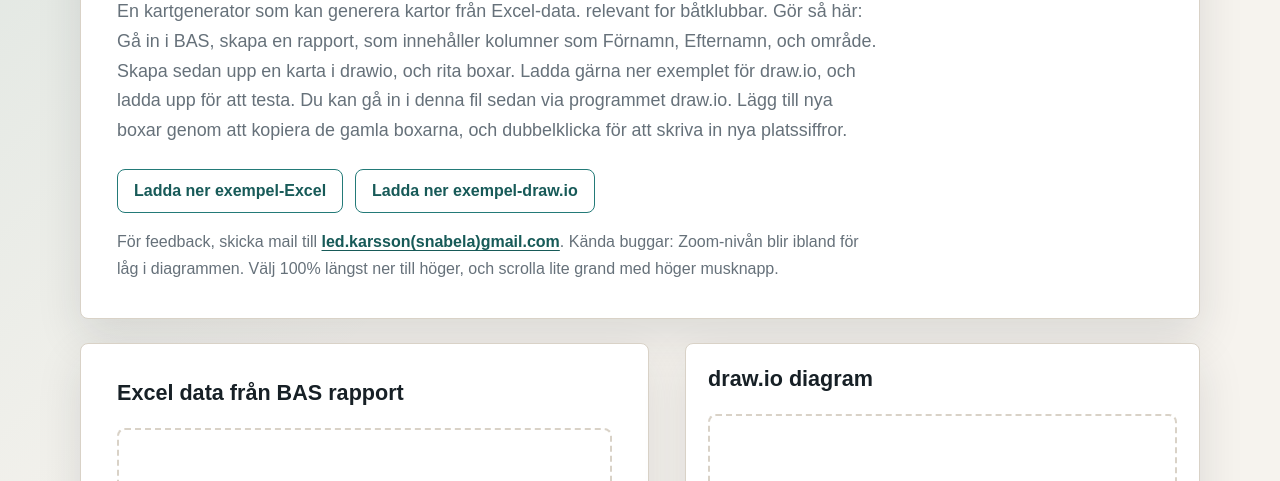
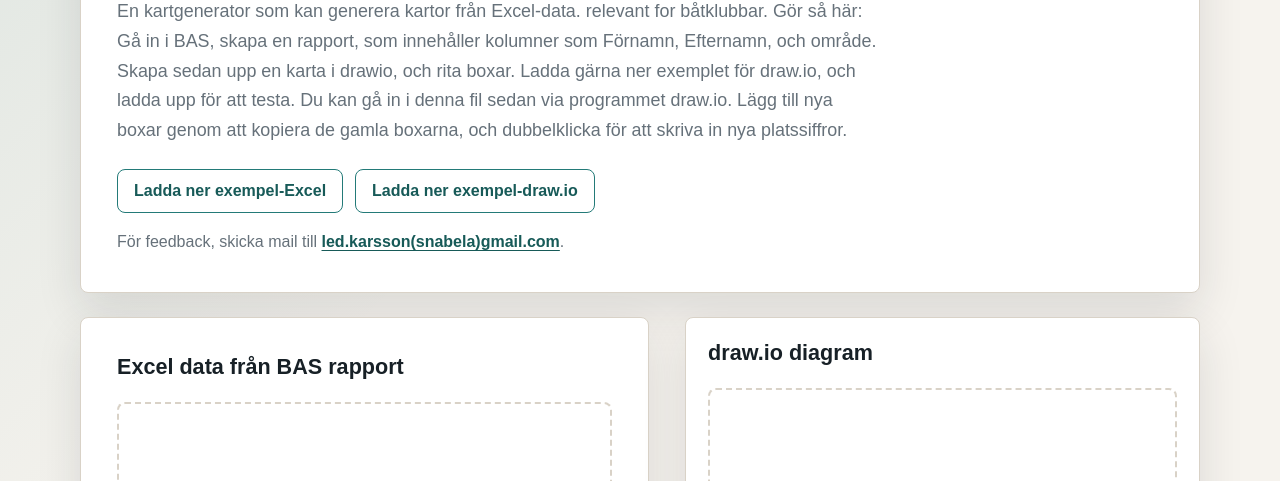
Before and after one commit to ledkarlsson/ledkarlsson.github.io, a plain HTML site: page projects/kartgenerator/index.html in a window 1280 px wide. Shown: the part 319-800 px from the top of the page. Drawn offline with Linux system fonts and the light colour scheme.

Commit message:
Fix documentation

```diff
--- a/projects/kartgenerator/index.html
+++ b/projects/kartgenerator/index.html
@@ -36,8 +36,6 @@
       <p class="feedback">
         För feedback, skicka mail till
         <button class="feedback-link" id="feedback-email" type="button">led.karsson(snabela)gmail.com</button>.
-        Kända buggar: Zoom-nivån blir ibland för låg i diagrammen. Välj 100% längst ner till höger, och scrolla lite
-        grand med höger musknapp.
       </p>
     </section>
 
```
